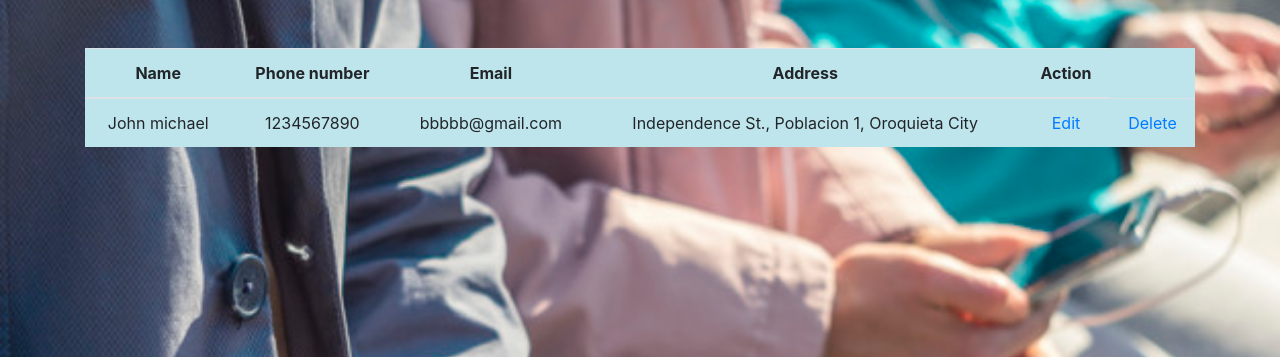
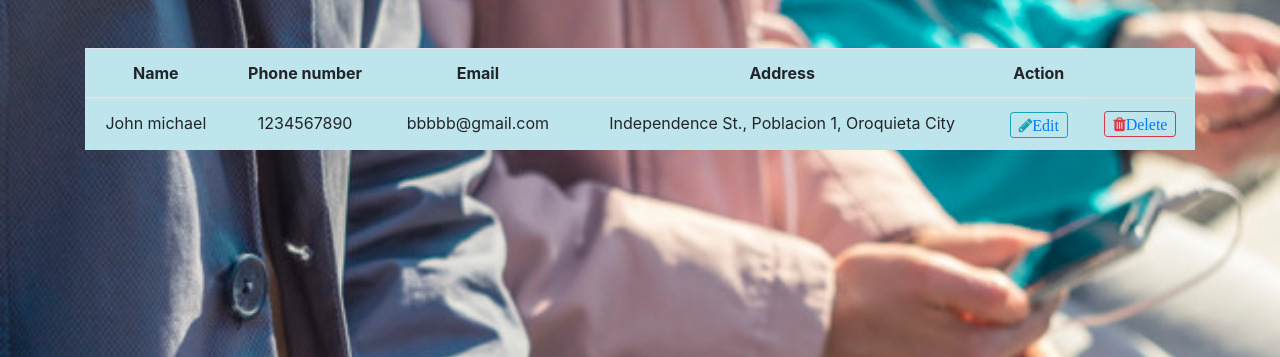
Before and after one commit to jmbaluyos/Phonebook, a PHP site: page /?username=baba in a window 1280 px wide. Shown: the part 63-420 px from the top of the page. Run offline with PHP 8.4, Linux system fonts and the light colour scheme; data comes from the database, SQL or seed files in the repository.

Commit message:
adding icon on edit and delete button

```diff
--- a/index.php
+++ b/index.php
@@ -66,10 +66,10 @@
 				        <td><?php echo $row['email']?></td>
 				        <td><?php echo $row['address']?></td>
 				        <td>
-							<a href="edit_contact.php?edit=<?php echo $row['contact_id']; ?>">Edit</a>
+							<button type="button" class="btn btn-outline-info btn-sm fa fa-pencil"><a href="edit_contact.php?edit=<?php echo $row['contact_id']; ?>">Edit</a></button>
 						</td>
 						<td>
-							<a href="server.php?del=<?php echo $row['contact_id']; ?>">Delete</a>
+							<button type="button" class="btn btn-outline-danger btn-sm fa fa-trash"><a href="server.php?del=<?php echo $row['contact_id']; ?>">Delete</a></button>
 						</td>
 				    </tr>
   				  </tbody>
```
